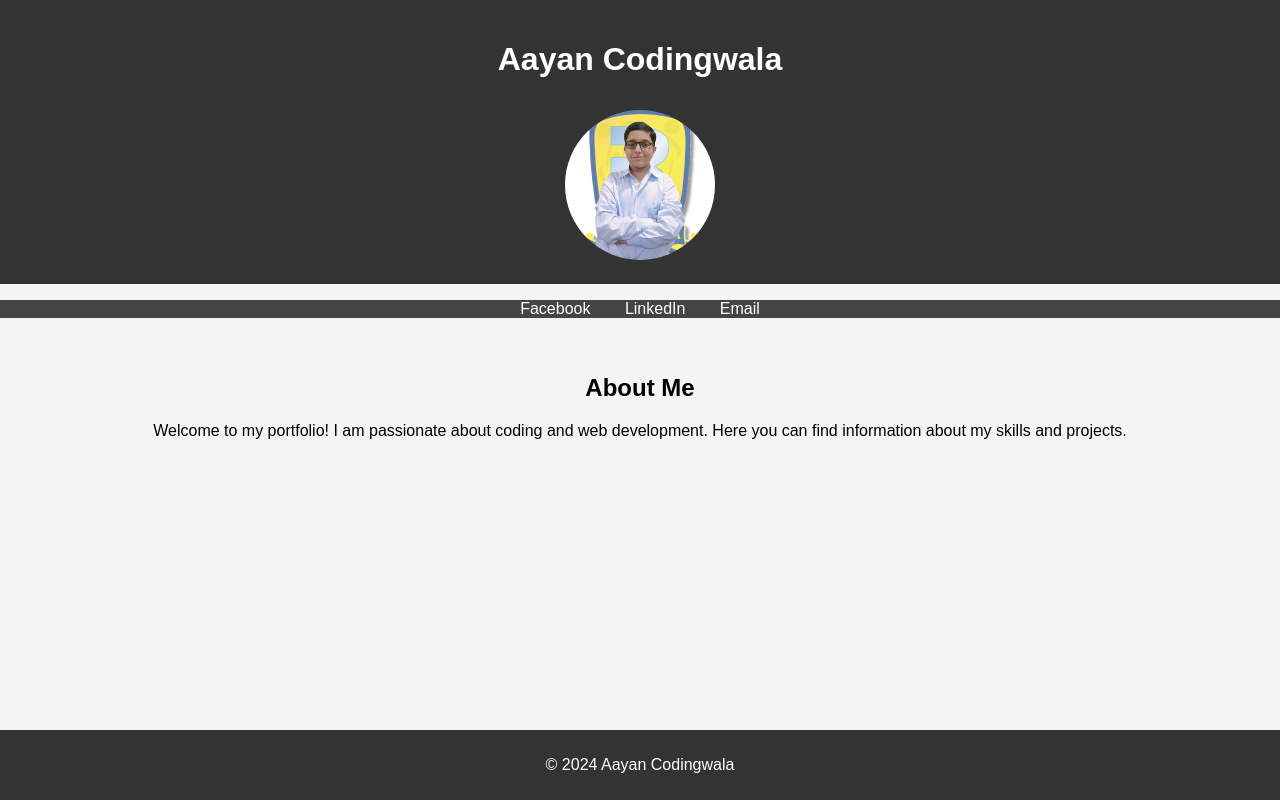
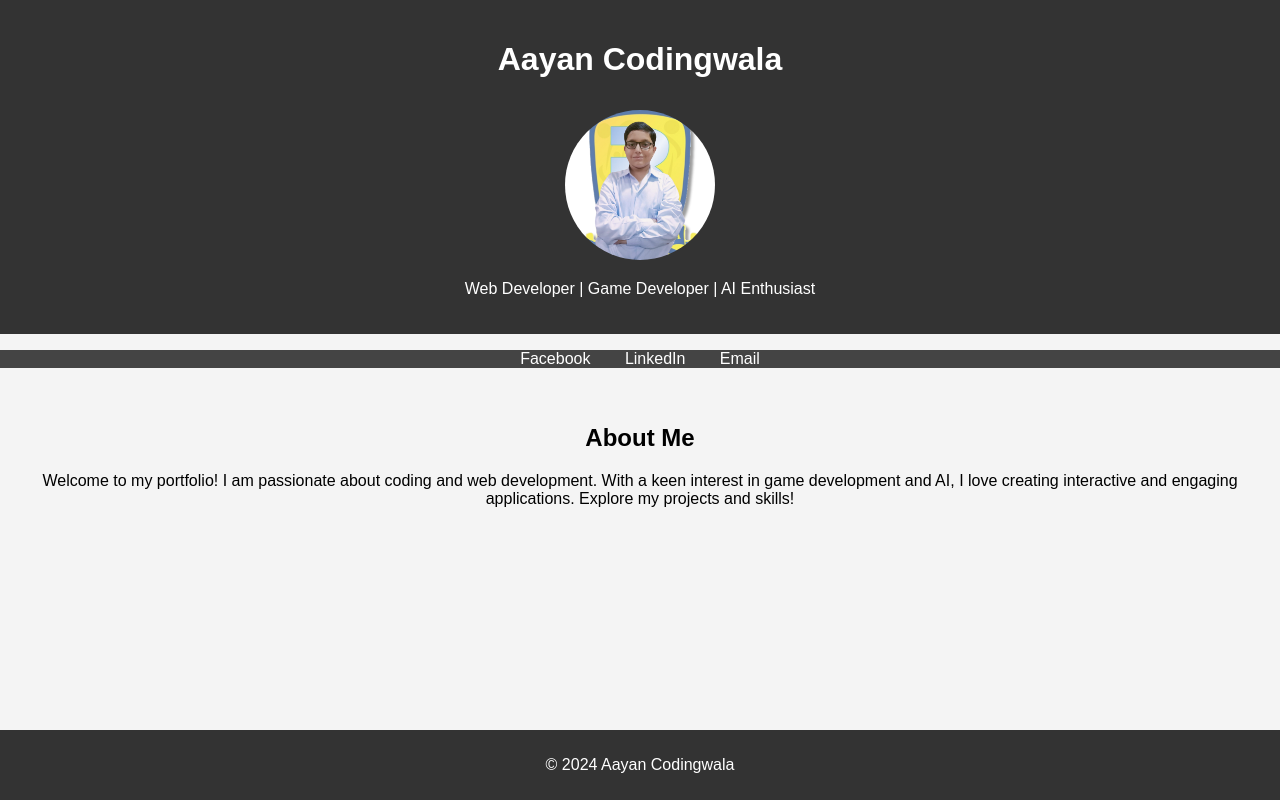
Before and after one commit to aayancodingwala/my-self-website, a plain HTML site: page index.html in a window 1280 px wide. Drawn offline with Linux system fonts and the light colour scheme.

Commit message:
Update index.html

```diff
--- a/index.html
+++ b/index.html
@@ -8,22 +8,34 @@
 </head>
 <body>
     <header>
+        <div class="container">
             <h1>Aayan Codingwala</h1>
             <img src="profile.png" alt="Aayan's Profile Picture" class="profile-pic">
+            <p>Web Developer | Game Developer | AI Enthusiast</p>
+        </div>
     </header>
+
     <nav>
+        <div class="container">
             <ul>
                 <li><a href="https://www.facebook.com/yourprofile" target="_blank">Facebook</a></li>
                 <li><a href="https://www.linkedin.com/in/yourprofile" target="_blank">LinkedIn</a></li>
                 <li><a href="mailto:youremail@example.com">Email</a></li>
             </ul>
+        </div>
     </nav>
+
     <section class="about">
+        <div class="container">
             <h2>About Me</h2>
-        <p>Welcome to my portfolio! I am passionate about coding and web development. Here you can find information about my skills and projects.</p>
+            <p>Welcome to my portfolio! I am passionate about coding and web development. With a keen interest in game development and AI, I love creating interactive and engaging applications. Explore my projects and skills!</p>
+        </div>
     </section>
+
     <footer>
+        <div class="container">
             <p>&copy; 2024 Aayan Codingwala</p>
+        </div>
     </footer>
 </body>
 </html>
```
Lines whose indentation alone changed are shown as unchanged.
